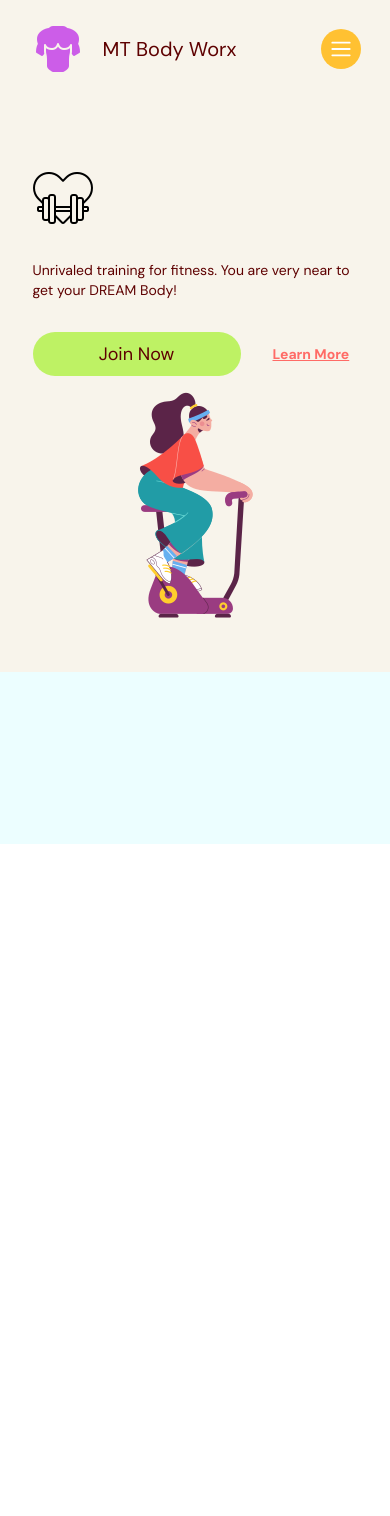
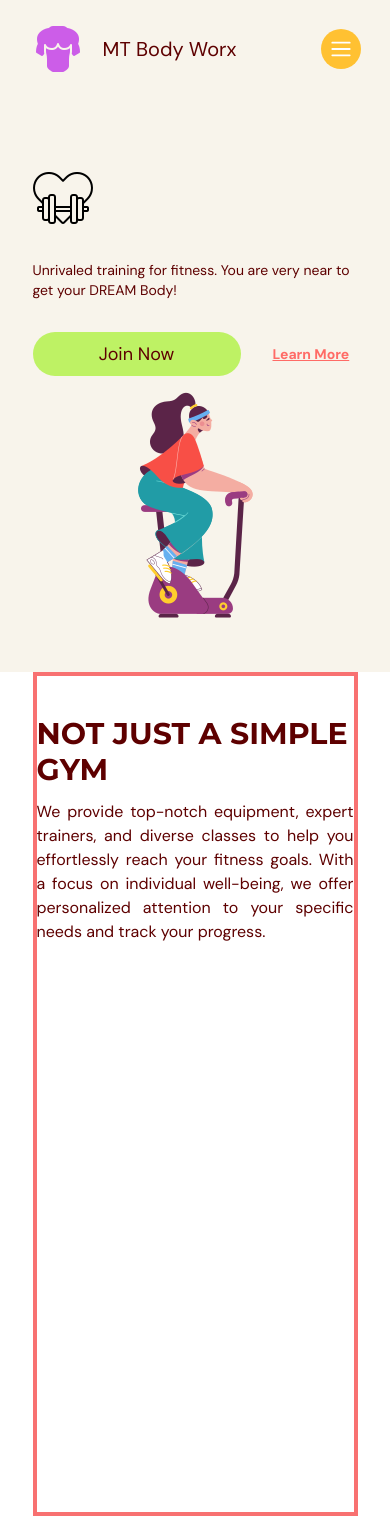
Before and after one commit to mzffrtp/gym_ts, a React (Vite) app: page / in a window 390 px wide. Before the commit the page ends 844 px from the top, so only its background shows below. Built offline with nearby package versions, Linux system fonts and the light colour scheme.

Commit message:
benefit page
header locig and stylinging

```diff
--- a/src/App.tsx
+++ b/src/App.tsx
@@ -25,13 +25,14 @@ function App() {
     return () => window.removeEventListener("scroll", handleScroll);
   }, []);
   return (
-    <div className=" app bg-cyan-50">
+    <div className="app">
       <Navbar
         isTopOfPage={isTopOfPage}
         selectedPage={selectedPage}
         setSelectedPage={setSelectedPage}
       />
       <HomePage setSelectedPage={setSelectedPage} />
+      <Benefits setSelectedPage={setSelectedPage} />
     </div>
   );
 }
--- a/src/pages/benefits/index.tsx
+++ b/src/pages/benefits/index.tsx
@@ -1,8 +1,41 @@
+import HText from "@/shared/header-text";
+import { SelectedPage } from "@/shared/types";
+import { motion } from "framer-motion";
 
-export default function Benefits () {
-    return (
-        <>
-        <div className="z-2">benefitfs page </div>
-        </>
-    )
+type BenefitsPropsType = {
+  setSelectedPage: (value: SelectedPage) => void;
+};
+export default function Benefits({ setSelectedPage }: BenefitsPropsType) {
+  return (
+    <section
+      id="benfits"
+      className="mx-auto min-h-full w-5/6 py-10 border-4 border-red-400"
+    >
+      <motion.div
+        onViewportEnter={() => setSelectedPage(SelectedPage.Benefits)}
+      >
+        {/* header */}
+
+        <motion.div
+          className="md:my-5 md:w-3/5"
+          initial="hidden"
+          whileInView="visible"
+          viewport={{ once: true, amount: 0.5 }}
+          transition={{ duration: 0.5 }}
+          variants={{
+            hidden: { opacity: 0, x: -50 },
+            visible: { opacity: 1, x: 0 },
+          }}
+        >
+          <HText>NOT JUST A SIMPLE GYM</HText>
+          <p className="text-justify mt-3">
+            We provide top-notch equipment, expert trainers, and diverse classes
+            to help you effortlessly reach your fitness goals. With a focus on
+            individual well-being, we offer personalized attention to your
+            specific needs and track your progress.
+          </p>
+        </motion.div>
+      </motion.div>
+    </section>
+  );
 }
--- a/src/pages/home/index.tsx
+++ b/src/pages/home/index.tsx
@@ -79,7 +79,16 @@ export default function HomePage({ setSelectedPage }: HomePagePropsType) {
         </div>
         {/* image */}
         <div className="flex baisis:3/5 md:h-[25rem] md:w-[35rem] justify-center md:z-10 md:ml-40 md:mt-16 md:justify-items-end">
-          <img alt="home image" src={homepic} />
+          <motion.img
+            whileHover={{
+              y: -10,
+              x: 150,
+              rotate: -10,
+              transition: { duration: 0.4 },
+            }}
+            alt="home image"
+            src={homepic}
+          />
         </div>
       </motion.div>
       {/* sponsors */}
--- /dev/null
+++ b/src/shared/header-text/index.tsx
@@ -0,0 +1,8 @@
+type HTextPropsType = {
+  children: React.ReactNode;
+};
+export default function HText({ children }: HTextPropsType) {
+  return (
+    <h1 className="basis-3/5 font-montserrat text-3xl font-bold">{children}</h1>
+  );
+}
```
Also changed, not shown: src/pages/benefits/components/benefit/benefit.tsx (added).
